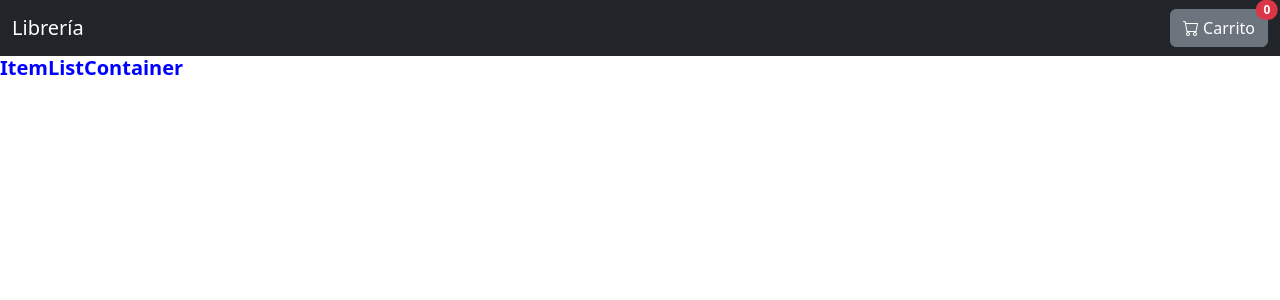
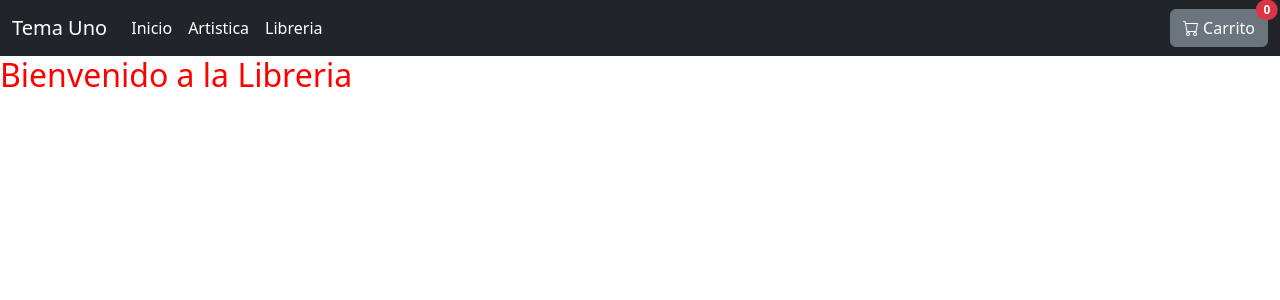
Before and after one commit to Rcamacho12/preEntrega-CamachoRicardo, a React (Vite) app: page / in a window 1280 px wide. Shown: the top 300 px of the page. Built offline with nearby package versions, Linux system fonts and the light colour scheme.

Commit message:
primer preentrega

```diff
--- a/eslint.config.js
+++ b/eslint.config.js
@@ -33,6 +33,7 @@ export default [
         'warn',
         { allowConstantExport: true },
       ],
+      "react/prop-types": 0,
     },
   },
 ]
--- a/src/App.jsx
+++ b/src/App.jsx
@@ -5,8 +5,9 @@ import NavBar from './components/NavBar/NavBar'
 function App() {
   return (
     <>
+
       <NavBar/>
-      <ItemListContainer/>
+      <ItemListContainer greeting="Bienvenido a la Libreria"/>
     </>
   )
 }
--- a/src/components/NavBar/NavBar.jsx
+++ b/src/components/NavBar/NavBar.jsx
@@ -5,11 +5,23 @@ function NavBar() {
         <>
         <nav className="navbar navbar-expand-lg navbar-dark bg-dark">
             <div className="container-fluid">
-                <a className="navbar-brand" href="#">Librería</a>
+                <a className="navbar-brand" href="#">Tema Uno</a>
+                <ul class="navbar-nav me-auto mb-2 mb-lg-0">
+                    <li class="nav-item">
+                        <a class="nav-link active" aria-current="page" href="#">Inicio</a>
+                    </li>
+                    <li class="nav-item">
+                        <a class="nav-link active" aria-current="page" href="#">Artistica</a>
+                    </li>
+                    <li class="nav-item">
+                        <a class="nav-link active" aria-current="page" href="#">Libreria</a>
+                    </li>
+                </ul>
+                <CartWidget/>
                 <button className="navbar-toggler" type="button" data-bs-toggle="collapse" data-bs-target="#navbarNav" aria-controls="navbarNav" aria-expanded="false" aria-label="Toggle navigation">
                     <span className="navbar-toggler-icon"></span>
                 </button>
-                <CartWidget/>
+
             </div>
         </nav>
 
--- a/src/components/itemListContainer/ItemListContainer.css
+++ /dev/null
@@ -1,6 +0,0 @@
-
-.titulo{
-    color: blue;
-    font-size: 20px;
-    font-weight: bold;
-}
--- a/src/components/itemListContainer/ItemListContainer.jsx
+++ b/src/components/itemListContainer/ItemListContainer.jsx
@@ -1,11 +1,8 @@
-import "./ItemListContainer.css"
-function ItemListContainer() {
+export default function ItemListContainer(props) {
+    return (
+    <>
+        <h2 style={{color: 'red'}}>{props.greeting}</h2>
 
-    return (
-        <div>
-            <h1 className="titulo" >ItemListContainer</h1>
-        </div>
+    </>
     )
 }
-
-export default ItemListContainer;
```
Also changed, not shown: src/assets/img/harrypotter.jpg (added).
